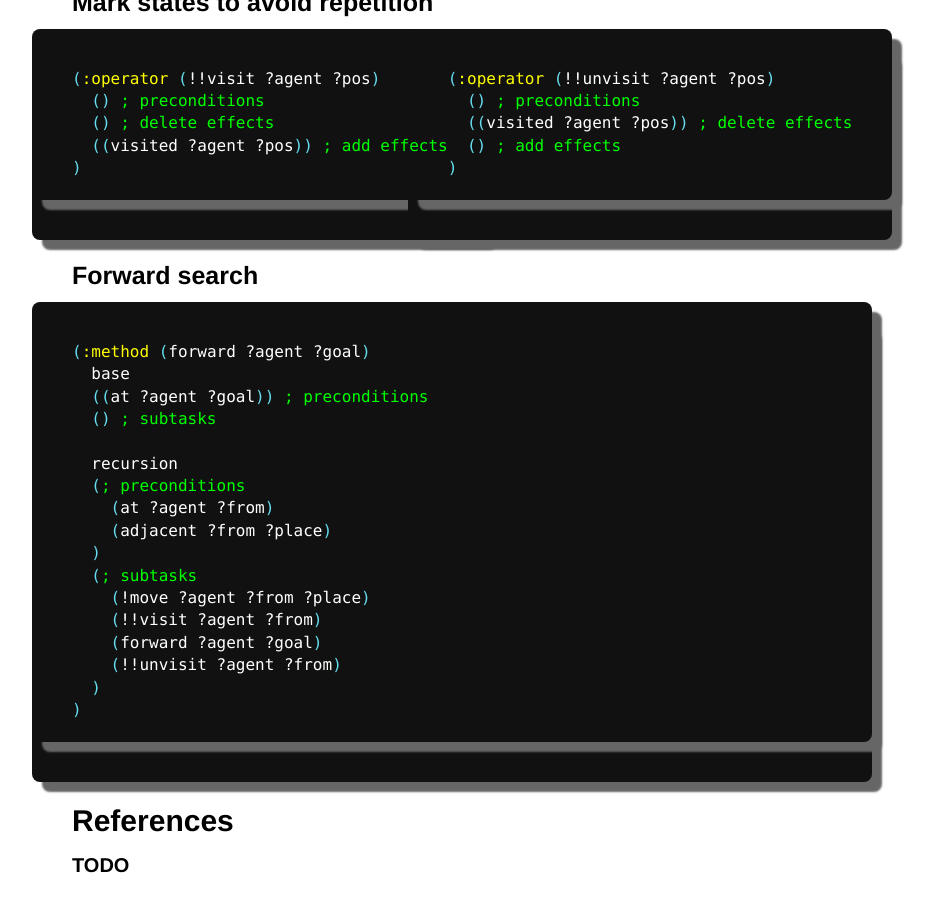
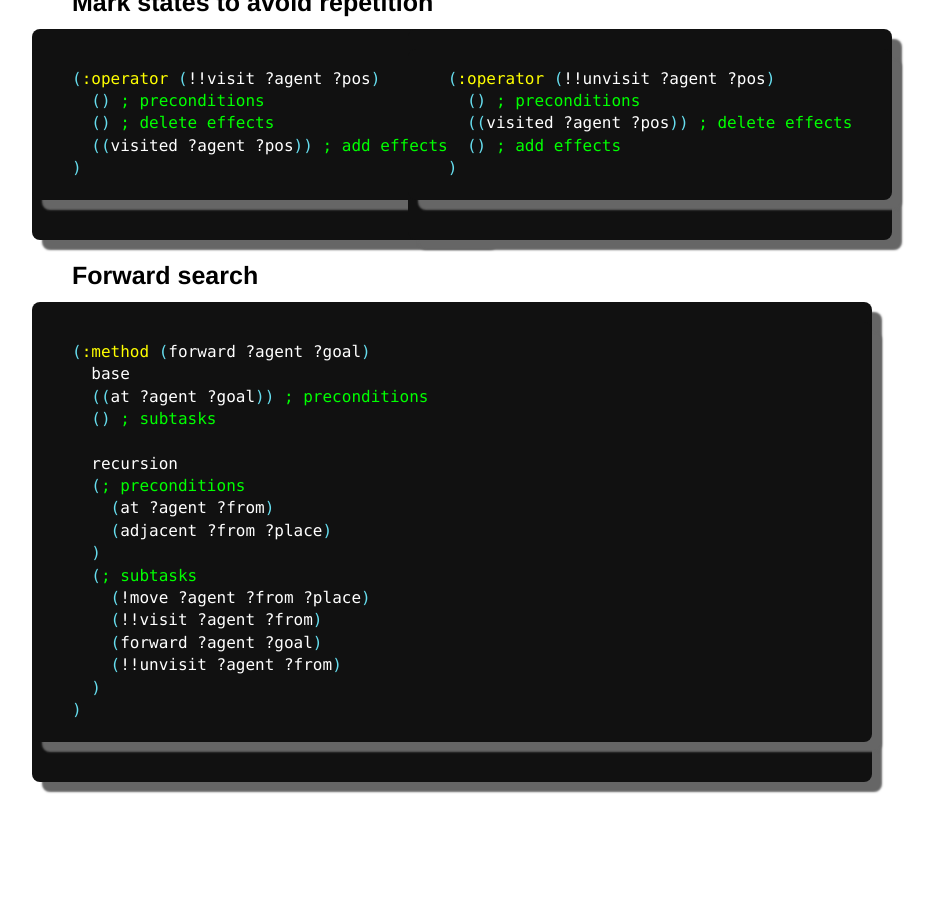
Before and after one commit to Maumagnaguagno/maumagnaguagno.github.io, a Jekyll site: the page built from htn.md, in a window 1280 px wide and 900 px high, scrolled down 1634 px. Shown: the whole window, without its empty margins (188-1123 px from the left). Built offline with Jekyll 4.4.1, drawn with Linux system fonts in a browser that asks for light colours; our own code applies the rules of GitHub Pages for plain Markdown files; after the commit the page ends 2436 px from its top, so only the background shows below that.

Commit message:
Remove references section from HTN

````diff
--- a/htn.md
+++ b/htn.md
@@ -149,6 +149,3 @@ Tasks like ``travel`` are non-primitives or methods, and may have several ways t
   )
 )
 ```
-
-## References
-**TODO**
````
